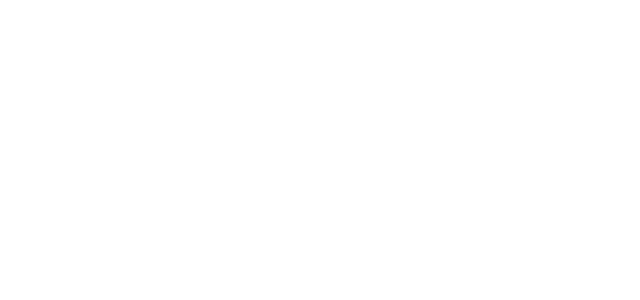
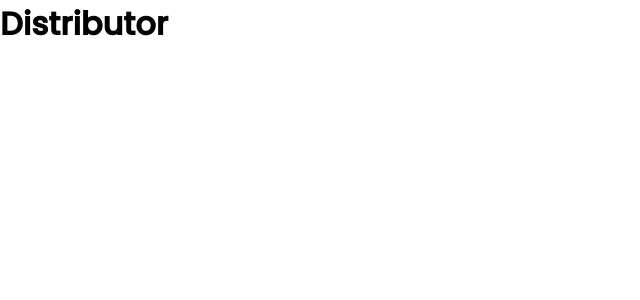
Before and after one commit to shaurya-vardhan012/hack_snu, a React (Create React App) app: page /distributor in a window 1280 px wide. Before the commit this address had no page. Shown: the top 300 px of the page, without its empty margins (0-640 px from the left). Built offline with nearby package versions, Linux system fonts and the light colour scheme.

Commit message:
Edit landing

```diff
--- a/package.json
+++ b/package.json
@@ -11,6 +11,7 @@
     "@testing-library/user-event": "^13.5.0",
     "react": "^18.2.0",
     "react-dom": "^18.2.0",
+    "react-router": "^6.8.0",
     "react-router-dom": "^6.8.0",
     "react-scripts": "5.0.1",
     "sass": "^1.57.1",
--- a/src/App.js
+++ b/src/App.js
@@ -1,12 +1,16 @@
 import { Route, Routes } from "react-router-dom";
 import Landing from "./Components/Landing/Landing";
-
-
+import Customer from "./pages/customer";
+import Distributor from "./pages/distributor";
+import Manufacture from "./pages/manufacture";
 function App() {
   return (
     <div>
       <Routes>
         <Route path="/" element={<Landing/>}/>
+        <Route path="/customer" element={<Customer/>}/>
+        <Route path="/distributor" element={<Distributor/>}/>
+        <Route path="/manufacture" element={<Manufacture/>}/>
       </Routes>
     </div>
   );
--- a/src/Components/Landing/Landing.jsx
+++ b/src/Components/Landing/Landing.jsx
@@ -2,7 +2,7 @@ import React from 'react';
 import './Landing.scss';
 import { FontAwesomeIcon } from '@fortawesome/react-fontawesome';
 import { faUser,faFileClipboard, faIndustry } from '@fortawesome/free-solid-svg-icons';
-import { faAmazon } from '@fortawesome/free-brands-svg-icons';
+import { Link } from 'react-router-dom';
 
 const Landing = () => {
   return (
@@ -13,15 +13,15 @@ const Landing = () => {
         <div className="landing-main">
             <div className="landing-card">
                 <FontAwesomeIcon icon={faIndustry} style={{fontSize:"90px",margin:"30px"}}/>
-                <button>Manufacture</button>
+                <Link to='/manufacture' target='_blank'><button>Manufacture</button></Link>
             </div>
             <div className="landing-card">
                 <FontAwesomeIcon icon={faFileClipboard} style={{fontSize:"90px",margin:"30px"}}/>
-                <button>Distributor</button>
+                <Link to='/distributor' target='_blank'><button>Distributor</button></Link>
             </div>
             <div className="landing-card">
                 <FontAwesomeIcon icon={faUser} style={{fontSize:"90px",margin:"30px"}}/>
-                <button>Customer</button>
+                <Link to='/customer' target='_blank'><button>Customer</button></Link>
             </div>
         </div>
     </div>
--- a/src/index.js
+++ b/src/index.js
@@ -6,9 +6,7 @@ import { BrowserRouter } from "react-router-dom";
 
 const root = ReactDOM.createRoot(document.getElementById('root'));
 root.render(
-  <React.StrictMode>
     <BrowserRouter>
       <App />
     </BrowserRouter>
-  </React.StrictMode>
 );
--- /dev/null
+++ b/src/pages/customer.js
@@ -0,0 +1,11 @@
+import React from 'react'
+
+const customer = () => {
+  return (
+    <div>
+      <h1>Customer</h1>
+    </div>
+  )
+}
+
+export default customer
--- /dev/null
+++ b/src/pages/distributor.js
@@ -0,0 +1,11 @@
+import React from 'react'
+
+const distributor = () => {
+  return (
+    <div>
+      <h1>Distributor</h1>
+    </div>
+  )
+}
+
+export default distributor
--- /dev/null
+++ b/src/pages/manufacture.js
@@ -0,0 +1,11 @@
+import React from 'react'
+
+const manufacture = () => {
+  return (
+    <div>
+      <h1>Manufacture</h1>
+    </div>
+  )
+}
+
+export default manufacture
```
Also changed, not shown: 1 other file (tests, documents, lock files or other folders).
